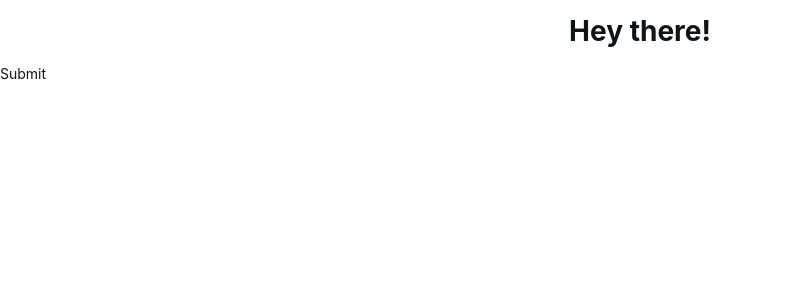
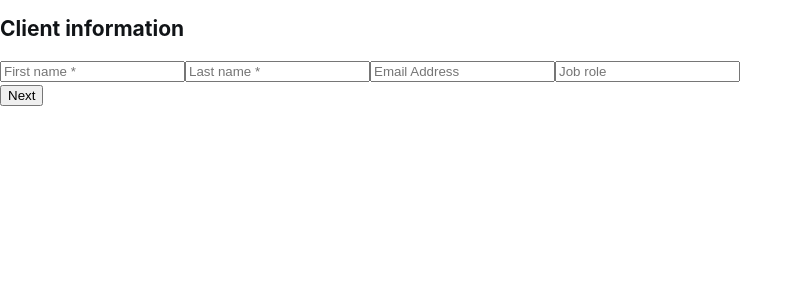
Before and after one commit to rebekahmw/saleslynk, a Next.js app: page /search in a window 1280 px wide. Shown: the top 300 px of the page, without its empty margins (0-803 px from the left). Built offline with nearby package versions, Linux system fonts and the light colour scheme.

Commit message:
feat: conditional form pages using useState created | IFormData interface imported into components

```diff
--- a/components/forms/search/steps/Company.tsx
+++ b/components/forms/search/steps/Company.tsx
@@ -1,9 +1,13 @@
-import Link from 'next/link'
+import type { NextPage } from "next";
+import { IFormData } from "../../../../pages/search/index";
 
-const Company = () => {
+const Company: NextPage<IFormData> = (props) => {
   return (
     <div>
-
+      <h2>Company information</h2>
+      <input value={props.company} placeholder="Company name *" type="text" name="company" id="company" required/>
+      {/* needs to be a select/dropdown */}
+      <input value={props.industry} placeholder="Industry" type="text" name="industry" id="industry"/>
     </div>
   );
 }
--- a/components/forms/search/steps/Individual.tsx
+++ b/components/forms/search/steps/Individual.tsx
@@ -1,8 +1,22 @@
-import Link from 'next/link'
+import type { NextPage } from "next";
+import { IFormData } from "../../../../pages/search/index";
 
-const Individual = () => {
+const Individual: NextPage<IFormData> = (props) => {
+
+  // const updateForm = (e: any) => {
+  //   setFormData({
+  //     ...formData,
+  //     name: e.target.value,
+  //   });
+  // }};onChange={updateForm()}
+
   return (
     <div>
+      <h2>Client information</h2>
+      <input value={props.firstName} placeholder="First name *" type="text" name="firstName" id="firstName" required />
+      <input value={props.surname} placeholder="Last name *" type="text" name="surname" id="surname" required />
+      <input value={props.email} placeholder="Email Address" type="email" name="email" id="email" />
+      <input value={props.role} placeholder="Job role" type="text" name="role" id="role" />
 
     </div>
   );
--- /dev/null
+++ b/components/forms/search/steps/Location.tsx
@@ -0,0 +1,13 @@
+import type { NextPage } from "next";
+import { IFormData } from "../../../../pages/search/index";
+
+const Location: NextPage<IFormData> = (props) => {
+  return (
+    <div>
+      <h2>Finally, where is the client located?</h2>
+      {/* needs to be a select/dropdown */}
+      <input value={props.country} placeholder="Country *" type="text" name="country" id="country" required/>
+    </div>
+  );
+}
+export default Location;
--- a/components/forms/search/steps/text.tsx
+++ b/components/forms/search/steps/text.tsx
@@ -1,5 +1,5 @@
 import { ChangeEvent } from "react";
-import form from "../../../styles/forms/Form.module.scss";
+import form from "../../../../styles/forms/Form.module.scss";
 import style from "../../../../utils/styles";
 
 export type Props = {
--- a/pages/dashboard/index.tsx
+++ b/pages/dashboard/index.tsx
@@ -1,6 +1,6 @@
 import type { NextPage } from "next";
 import style from "../../utils/styles";
-import dashboard from "../styles/dashboard/Dashboard.module.scss";
+import dashboard from "../../styles/dashboard/Dashboard.module.scss";
 
 const Dashboard: NextPage = () => {
 	return (
--- a/pages/search/index.tsx
+++ b/pages/search/index.tsx
@@ -1,20 +1,58 @@
-import Link from 'next/link'
 import type { NextPage } from "next";
+import Company from '../../components/forms/search/steps/Company';
+import Individual from '../../components/forms/search/steps/Individual';
+import Location from '../../components/forms/search/steps/Location';
+import { useState } from 'react';
+
+export interface IFormData {
+    firstName: string;
+    surname: string;
+    email: string;
+    role: string;
+    company: string;
+    industry: string;
+    country: string;
+}
 
 const Search: NextPage = () => {
-  return (
-    <div>
-      <h1
-        style={{
-          textAlign: 'center',
-        }}
-        // order={2}
-      >
-        Hey there!
-      </h1>
-        {/* Steps */}
-      <Link href="">Submit</Link>
-    </div>
-  );
+    const [page, setPage] = useState(0);
+    const [formData, setFormData] = useState<IFormData>({
+        firstName: '',
+        surname: '',
+        email: '',
+        role: '',
+        company: '',
+        industry: '',
+        country: '',
+    });
+
+    function handleSubmit () {
+        setPage(page + 1);
+    };
+
+    const conditionalComponent = () => {
+        switch (page) {
+        case 0:
+            return <Individual {...formData} {...setFormData}/>;
+        case 1:
+            return <Company {...formData} {...setFormData}/>;
+        case 2:
+            return <Location {...formData} {...setFormData}/>;
+        default:
+            return <Individual {...formData} {...setFormData}/>;
+        }
+    };
+
+    return (
+        <div>
+            {conditionalComponent()}
+            <button onClick={handleSubmit}>
+                { page === 0 || page === 1 ? "Next" : "Submit" }
+            </button>
+            {
+                page > 0 && <button onClick={() => setPage(page - 1)}>Back</button>
+            }
+        </div>
+    );
 }
 export default Search;
```
